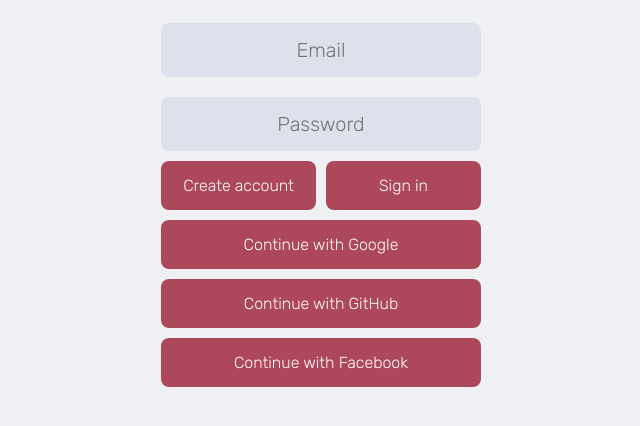
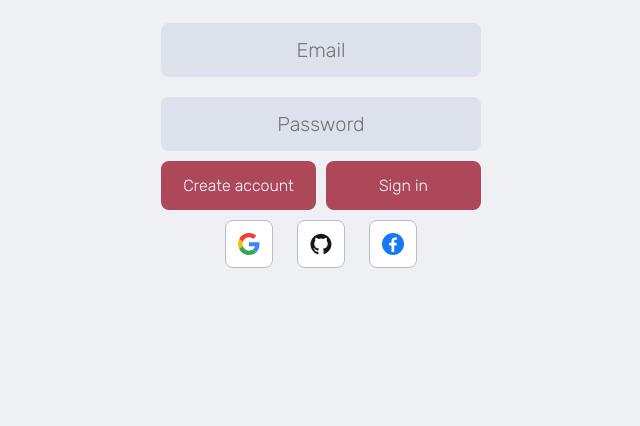
Before and after one commit to abaltazapinto/shopping-list, a plain HTML site: page index.html in a window 1280 px wide. Shown: the part 96-522 px from the top of the page, without its empty margins (319-959 px from the left). Drawn offline with Linux system fonts and the light colour scheme; no server answers.

Commit message:
feat: add social auth icon buttons

```diff
--- a/index.css
+++ b/index.css
@@ -55,11 +55,40 @@ html, body {
     font-size: 16px;
 }
 
-#google-sign-in-button,
-#github-sign-in-button,
-#facebook-sign-in-button {
+.social-auth-actions {
+    display: flex;
+    flex-direction: row;
+    flex-wrap: nowrap;
+    justify-content: center;
+    align-items: center;
+    gap: 24px;
     margin-top: 10px;
-    font-size: 16px;
+}
+
+.social-auth-button {
+    display: inline-flex;
+    align-items: center;
+    justify-content: center;
+    width: 48px;
+    height: 48px;
+    flex: 0 0 48px;
+    padding: 12px;
+    color: #181717;
+    background-color: #FFFFFF;
+    border: 1px solid #B8BEC9;
+    border-radius: 8px;
+}
+
+.social-auth-button svg {
+    display: block;
+    width: 24px;
+    height: 24px;
+    pointer-events: none;
+}
+
+.google-auth-button svg {
+    width: 28px;
+    height: 28px;
 }
 
 #sign-out-button {
@@ -105,9 +134,24 @@ button {
     font-family: 'Rubik', sans-serif;
 }
 
-button:hover {
+button:hover:not(:disabled) {
     background-color: #432000;
     cursor: pointer;
+}
+
+.social-auth-button:hover:not(:disabled) {
+    background-color: #F3F5F8;
+    border-color: #432000;
+}
+
+.social-auth-button:focus-visible {
+    outline: 3px solid #432000;
+    outline-offset: 3px;
+}
+
+.social-auth-button:active:not(:disabled) {
+    background-color: #E3E7ED;
+    transform: translateY(1px);
 }
 
 ul {
--- a/index.html
+++ b/index.html
@@ -24,9 +24,31 @@
                         <button type="button" id="create-account-button">Create account</button>
                         <button type="button" id="sign-in-button">Sign in</button>
                     </div>
-                    <button type="button" id="google-sign-in-button">Continue with Google</button>
-                    <button type="button" id="github-sign-in-button">Continue with GitHub</button>
-                    <button type="button" id="facebook-sign-in-button">Continue with Facebook</button>
+                    <div
+                        class="social-auth-actions"
+                        role="group"
+                        aria-label="Social sign-in options"
+                    >
+                        <button type="button" id="google-sign-in-button" class="social-auth-button google-auth-button" aria-label="Continue with Google">
+                            <svg aria-hidden="true" focusable="false" viewBox="0 0 48 48">
+                                <path fill="#EA4335" d="M24 9.5c3.54 0 6.71 1.22 9.21 3.6l6.85-6.85C35.9 2.38 30.47 0 24 0 14.62 0 6.51 5.38 2.56 13.22l7.98 6.19C12.43 13.72 17.74 9.5 24 9.5z"/>
+                                <path fill="#4285F4" d="M46.98 24.55c0-1.57-.14-3.09-.41-4.55H24v9.02h12.94c-.56 2.91-2.26 5.38-4.83 7.04l7.73 6c4.51-4.18 7.14-10.34 7.14-17.51z"/>
+                                <path fill="#FBBC05" d="M10.53 28.59A14.7 14.7 0 0 1 9.77 24c0-1.59.27-3.14.76-4.59l-7.97-6.19A24 24 0 0 0 0 24c0 3.88.92 7.54 2.56 10.78l7.97-6.19z"/>
+                                <path fill="#34A853" d="M24 48c6.48 0 11.93-2.13 15.84-5.94l-7.73-6c-2.15 1.44-4.92 2.44-8.11 2.44-6.26 0-11.57-4.22-13.47-9.91l-7.97 6.19C6.51 42.62 14.62 48 24 48z"/>
+                            </svg>
+                        </button>
+                        <button type="button" id="github-sign-in-button" class="social-auth-button github-auth-button" aria-label="Continue with GitHub">
+                            <svg aria-hidden="true" focusable="false" viewBox="0 0 24 24">
+                                <path fill="currentColor" d="M12 .7a11.5 11.5 0 0 0-3.64 22.41c.58.11.79-.25.79-.56v-2.23c-3.22.7-3.9-1.37-3.9-1.37-.52-1.34-1.29-1.7-1.29-1.7-1.05-.72.08-.71.08-.71 1.17.08 1.78 1.2 1.78 1.2 1.04 1.78 2.72 1.27 3.38.97.11-.75.41-1.27.74-1.56-2.57-.29-5.27-1.28-5.27-5.69 0-1.26.45-2.28 1.19-3.09-.12-.29-.52-1.47.11-3.05 0 0 .97-.31 3.16 1.18a10.9 10.9 0 0 1 5.75 0c2.2-1.49 3.16-1.18 3.16-1.18.63 1.58.23 2.76.11 3.05.74.81 1.19 1.83 1.19 3.09 0 4.42-2.71 5.39-5.29 5.68.42.36.79 1.07.79 2.16v3.21c0 .31.21.68.8.56A11.5 11.5 0 0 0 12 .7z"/>
+                            </svg>
+                        </button>
+                        <button type="button" id="facebook-sign-in-button" class="social-auth-button facebook-auth-button" aria-label="Continue with Facebook">
+                            <svg aria-hidden="true" focusable="false" viewBox="0 0 30 30">
+                                <circle cx="15" cy="15" r="15" fill="#1877F2"/>
+                                <path fill="#FFFFFF" d="M16.66 26v-9.1h3.05l.46-3.55h-3.51v-2.27c0-1.03.29-1.73 1.76-1.73h1.88V6.18A25.3 25.3 0 0 0 17.56 6c-2.71 0-4.57 1.66-4.57 4.7v2.65H9.92v3.55h3.07V26h3.67z"/>
+                            </svg>
+                        </button>
+                    </div>
                 </div>
                 <button type="button" id="sign-out-button" hidden>Sign out</button>
                 <p id="auth-error" role="alert" aria-live="assertive"></p>
```
